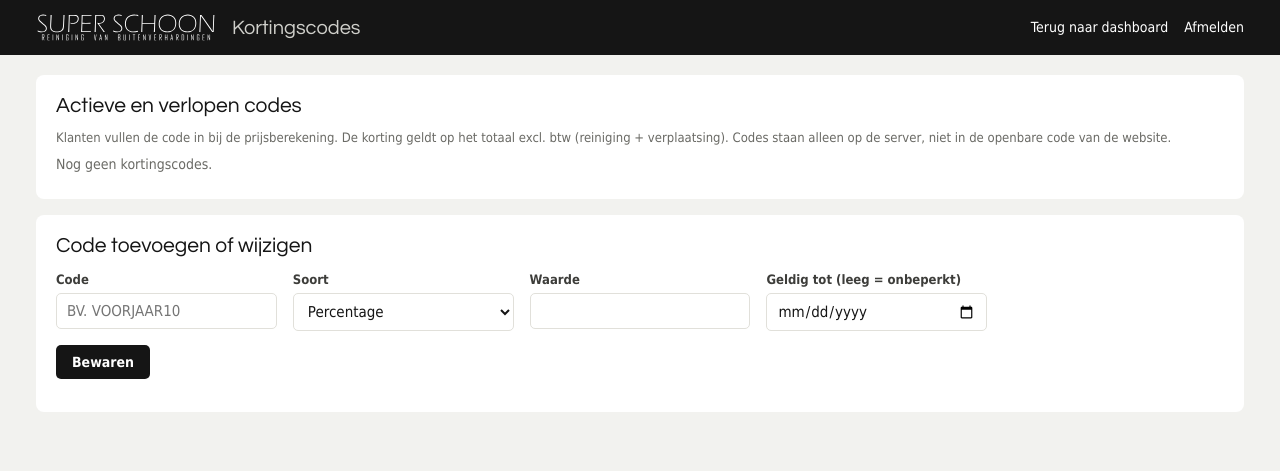
After one commit to sander662/superschoon, a PHP site: page /dashboard/kortingscodes.php in a window 1280 px wide. The commit adds this page. Shown: the top 471 px of the page. Run offline with PHP 8.4, Linux system fonts and the light colour scheme; the visitor is signed in with stand-in values (Sample User, id 1).

Commit message:
Beveiliging: kortingscodes uit de openbare code (beheer in dashboard), HSTS en basis-CSP, waarschuwing bij beginwachtwoord, automatische bewaartermijn online offertes
Co-Authored-By: Claude Opus 5.5 <noreply@anthropic.com>
Claude-Session: https://claude.ai/code/session_01DiMC3KaPskbrkdd8jF5jM8

```diff
--- a/dashboard/auth.php
+++ b/dashboard/auth.php
@@ -17,6 +17,11 @@ function dash_https(): bool {
 function dash_hash(): string {
     $f = stats_dir() . '/wachtwoord.hash';
     return is_file($f) ? trim((string)file_get_contents($f)) : DASH_WACHTWOORD_HASH;
+}
+
+/** Wordt nog het beginwachtwoord gebruikt? (de hash daarvan staat in de openbare repo) */
+function dash_standaard_wachtwoord(): bool {
+    return !is_file(stats_dir() . '/wachtwoord.hash');
 }
 
 session_name('ssdash');
--- a/dashboard/index.php
+++ b/dashboard/index.php
@@ -56,6 +56,9 @@ $v = fn($f) => $f . '?v=' . substr(md5((string)@filemtime(__DIR__ . '/' . $f)),
   </div>
 </header>
 <main class="wrap" data-csrf="<?= htmlspecialchars(dash_csrf()) ?>" id="app">
+  <?php if (dash_standaard_wachtwoord()): ?>
+  <p class="paneel" role="alert" style="border-left:4px solid var(--critical)"><span class="status slecht">!</span> <b>Je gebruikt nog het beginwachtwoord.</b> Kies een eigen wachtwoord van minstens 12 tekens onder <a href="#instellingen">Instellingen</a>. (Het beginwachtwoord is minder veilig omdat de code van de website openbaar op GitHub staat.)</p>
+  <?php endif; ?>
   <div class="filters" role="group" aria-label="Periode">
     <div class="seg" id="periodes">
       <button type="button" data-d="1">Vandaag</button>
@@ -92,7 +95,7 @@ $v = fn($f) => $f . '?v=' . substr(md5((string)@filemtime(__DIR__ . '/' . $f)),
     <section class="paneel"><h2>Kliks</h2><div id="kliksoorten"></div><h3>Meest aangeklikt</h3><div id="kliks"></div></section>
     <section class="paneel"><h2>Prijsberekening</h2><p class="zacht">Van bezoek tot aanvraag (aantal bezoeken).</p><div id="trechter"></div><div id="calcfeiten"></div></section>
     <section class="paneel"><h2>Aanvragen per bron</h2><div id="perbron"></div><h3>Per gemeente</h3><div id="pergemeente"></div></section>
-    <section class="paneel"><h2>Kortingscodes</h2><div id="kcodes"></div></section>
+    <section class="paneel"><h2>Kortingscodes</h2><p class="zacht"><a href="kortingscodes.php">Codes beheren</a></p><div id="kcodes"></div></section>
   </div>
 
   <section class="paneel breed">
--- /dev/null
+++ b/dashboard/kortingscodes.php
@@ -0,0 +1,84 @@
+<?php
+/** Super Schoon – kortingscodes beheren (opgeslagen op de server, niet in de openbare GitHub-repo). */
+declare(strict_types=1);
+define('SUPERSCHOON', true);
+require __DIR__ . '/auth.php';
+require dirname(__DIR__) . '/kortingscodes.php';
+
+if (!dash_ingelogd()) { header('Location: ./'); exit; }
+$_SESSION['tijd'] = time();
+$h = fn($s) => htmlspecialchars((string)$s, ENT_QUOTES, 'UTF-8');
+$v = fn($f) => $f . '?v=' . substr(md5((string)@filemtime(__DIR__ . '/' . $f)), 0, 8);
+$melding = ''; $fout = '';
+stats_dir(); // zorgt dat data/ (met afscherming) bestaat
+
+function kc_bewaar(array $c): bool {
+    ksort($c);
+    return @file_put_contents(kortingscodes_bestand(), json_encode($c, JSON_PRETTY_PRINT | JSON_UNESCAPED_UNICODE), LOCK_EX) !== false;
+}
+
+if (($_SERVER['REQUEST_METHOD'] ?? '') === 'POST') {
+    if (!hash_equals(dash_csrf(), (string)($_POST['csrf'] ?? ''))) $fout = 'Sessie verlopen. Herlaad de pagina.';
+    else {
+        $alle = kortingscodes();
+        if (($_POST['actie'] ?? '') === 'toevoegen') {
+            $code = strtoupper(preg_replace('/[^A-Za-z0-9_-]/', '', (string)($_POST['code'] ?? '')));
+            $type = ($_POST['type'] ?? '') === 'bedrag' ? 'bedrag' : 'procent';
+            $waarde = round((float)str_replace(',', '.', (string)($_POST['waarde'] ?? 0)), 2);
+            $tot = (string)($_POST['geldig_tot'] ?? '');
+            if (strlen($code) < 4 || strlen($code) > 30) $fout = 'Een code heeft 4 tot 30 tekens (letters, cijfers, - of _).';
+            elseif ($waarde <= 0 || ($type === 'procent' && $waarde > 100)) $fout = 'Kies een geldige waarde (procent: 1 tot 100).';
+            elseif ($tot !== '' && !preg_match('/^\d{4}-\d{2}-\d{2}$/', $tot)) $fout = 'De datum klopt niet.';
+            else {
+                $alle[$code] = ['type' => $type, 'waarde' => $waarde, 'geldig_tot' => $tot ?: null];
+                $melding = kc_bewaar($alle) ? "Code $code bewaard." : 'Opslaan is mislukt.';
+            }
+        } elseif (($_POST['actie'] ?? '') === 'verwijderen') {
+            $code = (string)($_POST['code'] ?? '');
+            if (isset($alle[$code])) { unset($alle[$code]); $melding = kc_bewaar($alle) ? "Code $code verwijderd." : 'Opslaan is mislukt.'; }
+        }
+    }
+}
+$alle = kortingscodes();
+$csrf = $h(dash_csrf());
+?><!doctype html>
+<html lang="nl-BE"><head><meta charset="utf-8"><meta name="viewport" content="width=device-width,initial-scale=1"><meta name="robots" content="noindex,nofollow">
+<title>Kortingscodes | Dashboard Super Schoon</title><link rel="icon" href="/favicon.svg" type="image/svg+xml"><link rel="stylesheet" href="<?= $v('dashboard.css') ?>"></head>
+<body>
+<header class="kop"><div class="kop-in">
+  <a class="merk" href="./"><img src="/assets/img/logo-superschoon-wit.svg" alt="Super Schoon" width="180" height="31"></a>
+  <span class="kop-titel">Kortingscodes</span>
+  <nav class="kop-links" style="margin-left:auto"><a href="./">Terug naar dashboard</a><a href="./?uit=1">Afmelden</a></nav>
+</div></header>
+<main class="wrap om">
+  <?php if ($melding): ?><p class="paneel" role="status"><span class="status goed">✓</span> <?= $h($melding) ?></p><?php endif; ?>
+  <?php if ($fout): ?><p class="paneel" role="alert"><span class="status slecht">✕</span> <?= $h($fout) ?></p><?php endif; ?>
+  <section class="paneel">
+    <h2>Actieve en verlopen codes</h2>
+    <p class="zacht">Klanten vullen de code in bij de prijsberekening. De korting geldt op het totaal excl. btw (reiniging + verplaatsing). Codes staan alleen op de server, niet in de openbare code van de website.</p>
+    <?php if (!$alle): ?><p class="leeg">Nog geen kortingscodes.</p><?php else: ?>
+    <div class="tabel-wrap"><table class="om-tot" style="width:100%">
+      <tr><th>Code</th><th>Korting</th><th>Geldig tot</th><th></th></tr>
+      <?php foreach ($alle as $code => $k): $verlopen = !empty($k['geldig_tot']) && date('Y-m-d') > $k['geldig_tot']; ?>
+      <tr><td><b><?= $h($code) ?></b><?= $verlopen ? ' <span class="status let">verlopen</span>' : '' ?></td>
+        <td style="text-align:left"><?= $k['type'] === 'procent' ? $h($k['waarde']) . '%' : '€ ' . $h(number_format((float)$k['waarde'], 2, ',', '.')) . ' excl. btw' ?></td>
+        <td style="text-align:left"><?= $k['geldig_tot'] ? $h(date('d/m/Y', strtotime($k['geldig_tot']))) : 'onbeperkt' ?></td>
+        <td><form method="post" onsubmit="return confirm('Code <?= $h($code) ?> verwijderen?')"><input type="hidden" name="csrf" value="<?= $csrf ?>"><input type="hidden" name="actie" value="verwijderen"><input type="hidden" name="code" value="<?= $h($code) ?>"><button class="link">Verwijderen</button></form></td></tr>
+      <?php endforeach; ?>
+    </table></div>
+    <?php endif; ?>
+  </section>
+  <section class="paneel">
+    <h2>Code toevoegen of wijzigen</h2>
+    <form method="post"><input type="hidden" name="csrf" value="<?= $csrf ?>"><input type="hidden" name="actie" value="toevoegen">
+      <div class="om-grid">
+        <label>Code<input name="code" required minlength="4" maxlength="30" pattern="[A-Za-z0-9_-]+" placeholder="bv. VOORJAAR10" style="text-transform:uppercase"></label>
+        <label>Soort<select name="type"><option value="procent">Percentage</option><option value="bedrag">Vast bedrag (€, excl. btw)</option></select></label>
+        <label>Waarde<input name="waarde" type="number" step="0.01" min="0.01" required></label>
+        <label>Geldig tot (leeg = onbeperkt)<input name="geldig_tot" type="date"></label>
+      </div>
+      <p style="margin-top:14px"><button class="knop">Bewaren</button></p>
+    </form>
+  </section>
+</main>
+</body></html>
--- a/dashboard/lib.php
+++ b/dashboard/lib.php
@@ -90,6 +90,16 @@ function stats_opruimen(): void {
     foreach (glob(stats_dir() . '/login-*.json') ?: [] as $f) {
         if (filemtime($f) < time() - 86400) @unlink($f);
     }
+    // online offertes volgens de privacyverklaring: zonder opdracht max. 3 jaar na het laatste contact,
+    // aanvaarde offertes (bewijs van de overeenkomst, boekhouding) 10 jaar
+    foreach (glob(stats_dir() . '/offertes/*.json') ?: [] as $f) {
+        if (str_ends_with($f, 'teller.json')) continue;
+        $o = json_decode((string)@file_get_contents($f), true);
+        if (!is_array($o)) continue;
+        $laatste = max(array_merge([(int)($o['aangemaakt'] ?? 0)], array_map(fn($x) => (int)($x['t'] ?? 0), $o['historiek'] ?? [])));
+        $jaren = ($o['status'] ?? '') === 'aanvaard' ? 10 : 3;
+        if ($laatste > 0 && $laatste < strtotime("-$jaren years")) @unlink($f);
+    }
 }
 
 /** Een gebeurtenis bewaren. $extra bevat nooit namen, e-mailadressen of telefoonnummers. */
--- a/kortingscodes.php
+++ b/kortingscodes.php
@@ -3,9 +3,8 @@
  * Super Schoon – kortingscodes.
  * Dit bestand is niet rechtstreeks op te vragen (zie .htaccess); bezoekers zien de codes dus niet.
  *
- * Een code toevoegen: zet een regel in de lijst hieronder, bijvoorbeeld
- *   'VOORJAAR10' => ['type' => 'procent', 'waarde' => 10, 'geldig_tot' => '2027-05-31'],
- *   'WELKOM25'   => ['type' => 'bedrag',  'waarde' => 25, 'geldig_tot' => null],
+ * Formaat van een code (in dashboard/data/kortingscodes.json):
+ *   "VOORJAAR10": {"type": "procent", "waarde": 10, "geldig_tot": "2027-05-31"}
  * - type:       'procent' (percentage) of 'bedrag' (vast bedrag in euro, excl. btw)
  * - waarde:     het percentage of het bedrag
  * - geldig_tot: laatste geldige dag (JJJJ-MM-DD), of null voor onbeperkt
@@ -14,14 +13,24 @@
  */
 if (!defined('SUPERSCHOON')) { http_response_code(404); exit; }
 
-const KORTINGSCODES = [
-    // nog geen actieve codes
-];
+/**
+ * De codes zelf staan NIET in dit bestand (de GitHub-repo is openbaar), maar op de server in
+ * dashboard/data/kortingscodes.json. Beheren via het dashboard: /dashboard/kortingscodes.php
+ */
+function kortingscodes_bestand(): string {
+    return __DIR__ . '/dashboard/data/kortingscodes.json';
+}
+function kortingscodes(): array {
+    $f = kortingscodes_bestand();
+    $c = is_file($f) ? json_decode((string)file_get_contents($f), true) : [];
+    return is_array($c) ? $c : [];
+}
 
 function zoekKorting(string $code): ?array {
     $code = strtoupper(trim($code));
-    if ($code === '' || !isset(KORTINGSCODES[$code])) return null;
-    $k = KORTINGSCODES[$code];
+    $alle = kortingscodes();
+    if ($code === '' || !isset($alle[$code])) return null;
+    $k = $alle[$code];
     if (!empty($k['geldig_tot']) && date('Y-m-d') > $k['geldig_tot']) return null;
     $type = ($k['type'] ?? '') === 'bedrag' ? 'bedrag' : 'procent';
     $waarde = (float)($k['waarde'] ?? 0);
```
Also changed, not shown: .htaccess.
